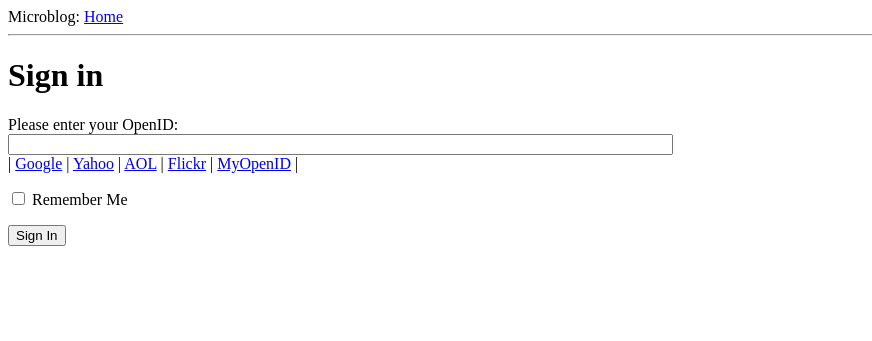
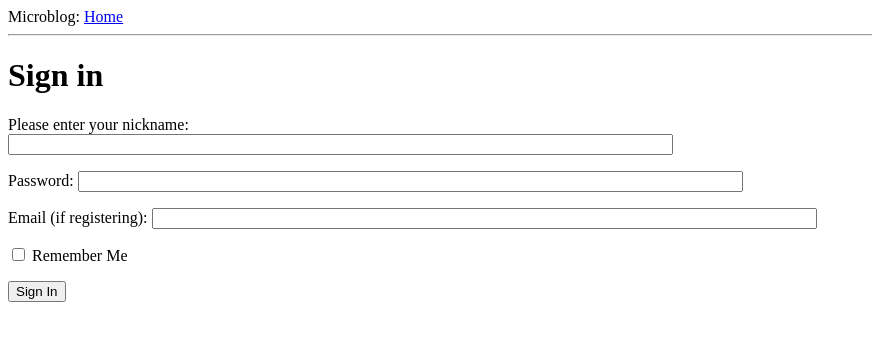
Before and after one commit to JohnYangSam/flask-mega-tutorial, a Flask app: page /login in a window 1280 px wide. Shown: the top 341 px of the page, without its empty margins (0-872 px from the left). Run offline with Flask 2, Linux system fonts and the light colour scheme.

Commit message:
Add working, but messy, password login system

```diff
--- a/app/forms.py
+++ b/app/forms.py
@@ -7,6 +7,13 @@ from flask.ext.wtf import Form
 from wtforms import TextField, BooleanField
 from wtforms.validators import Required
 
+
 class LoginForm(Form):
-    openid = TextField('openid', validators=[Required()])
+    # TODO: put back
+    #openid = TextField('openid', validators=[Required()])
+    openid = TextField('openid')
     remember_me = BooleanField('remember_me', default=False)
+
+    nickname = TextField('nickname', validators=[Required()])
+    password = TextField('password', validators=[Required()])
+    email = TextField('email')
--- a/app/requirements.txt
+++ b/app/requirements.txt
@@ -12,3 +12,4 @@ flask-wtf
 pytz
 flask-babel
 flup
+passlib
--- a/app/templates/base.html
+++ b/app/templates/base.html
@@ -1,7 +1,7 @@
 <html>
     <head>
     {% block head %}
-        <meta http-equiv="refresh" content="10">
+        <!-- <meta http-equiv="refresh" content="10"> -->
         {% if title %}
         <title>{{title}}</title>
         {% else %}
--- a/app/templates/login.html
+++ b/app/templates/login.html
@@ -18,6 +18,7 @@ function set_openid(openid, pr) {
 <h1>Sign in</h1>
 <form action="" method="post" name="login">
     {{form.hidden_tag()}}
+        <!--- TODO: put back
     <p>
         Please enter your OpenID:<br/>
         {{form.openid(size=80)}}<br />
@@ -28,6 +29,28 @@ function set_openid(openid, pr) {
         <a href="javascript:set_openid('{{pr.url}}', '{{pr.name}}');">{{pr.name}}</a> |
         {% endfor %}
     </p>
+        -->
+    <p>
+        Please enter your nickname:<br />
+        {{form.nickname(size=80)}}<br />
+        {% for error in form.errors.nickname %}
+        <span style="color:red;">[{{error}}]</span>
+        {% endfor %}
+    </p>
+    <p>
+        Password:
+        {{form.password(size=80)}}<br />
+        {% for error in form.errors.password %}
+        <span style="color:red;">[{{error}}]</span>
+        {% endfor %}
+    </p>
+    <p>
+        Email (if registering):
+        {{form.email(size=80)}}<br />
+        {% for error in form.errors.email %}
+        <span style="color:red;">[{{error}}]</span>
+        {% endfor %}
+    </p>
     <p>{{form.remember_me}} Remember Me</p>
     <p><input type="submit" value="Sign In"></p>
 </form>
--- a/app/views.py
+++ b/app/views.py
@@ -1,12 +1,15 @@
-from flask import render_template, flash, redirect
-from app import app
+from flask import (render_template, flash, redirect, session, url_for, request, g)
+from flask.ext.login import login_user, logout_user, current_user, login_required
+from app import app, db, lm, oid
 from forms import LoginForm
+from models import User, ROLE_USER, ROLE_ADMIN
 
-
+# Homepage
 @app.route('/')
 @app.route('/index')
+@login_required
 def index():
-    user = {'name': 'Kell'}  # fake user
+    user = g.user
     posts = [
         {
             'author': {'nickname': 'John'},
@@ -23,17 +26,96 @@ def index():
                            posts=posts)
 
 
+# Login
+
+# Functions with this decorator are run each time a request is received
+# before the view function
+@app.before_request
+def before_request():
+    # current_user returns the current user for the request (flask login)
+    # we add it to 'g' to have an easier handle to it in things like templates
+    g.user = current_user
+
+
 @app.route('/login', methods=['GET', 'POST'])
+@oid.loginhandler
 def login():
+    # 'g' is the place to store & share data through the lifecycle of a request
+    if g.user is not None and g.user.is_authenticated():
+        return redirect(url_for('index'))
     form = LoginForm()
     if form.validate_on_submit():
-        flash('Login requested for OpenID="' +
-              form.openid.data + '", remember_me=' +
-              str(form.remember_me.data))
+        # session stores data for any future requests of the client
+        # flask keeps a session file for each application client
+        session['remember_me'] = form.remember_me.data
+        nickname = form.nickname.data
+        password = form.password.data
+        email = form.email.data
 
-        return redirect('/index')
+        # Checking basics
+        if nickname is None or nickname == "":
+            form.errors.nickname.append('Must enter a nickname')
+            return redirect(url_for('login'))
+        if password is None:
+            form.errors.password.append("Must enter a password")
+            return redirect(url_for('login'))
 
+        # Check if login / registration
+        user = User.query.filter_by(nickname=nickname).first()
+        if user is None:
+            if (email is None or email == ""):
+                flash('Please enter a valid email to register')
+                return redirect(url_for('login'))
+
+            user = User(nickname=nickname,
+                        email=email,
+                        role=ROLE_USER)
+            db.session.add(user)
+            db.session.commit()
+
+        remember_me = False
+        if 'remember_me' in session:
+            remember_me = session['remember_me']
+            session.pop('remember_me', None)
+        login_user(user, remember=remember_me)
+        # 'next' request arg is automatically set by flask login when
+        # @lm.login_required decorator is used
+        return redirect(request.args.get('next') or url_for('index'))
+
+
+        # TODO: Put back
+        #return oid.try_login(form.openid.data, ask_for=['nickname', 'email'])
     return render_template('login.html',
                            title='Sign In',
                            form=form,
                            providers=app.config['OPEN_ID_PROVIDERS'])
+
+
+# Login logic
+@lm.user_loader
+def load_user(id):
+    # Flask-Login ids are unicode strings, hence conversion
+    return User.query.get(int(id))
+
+
+@oid.after_login
+def after_login(resp):
+    if resp.email is None or resp.email == "":
+        flash('Invalid login. Please try again.')
+        return redirect(url_for('login'))
+    user = User.query.filter_by(email=resp.email).first()
+    if user is None:
+        nickname = resp.nickname
+        if nickname is None or nickname == "":
+            nickname = resp.email.split('@')[0]
+        user = User(nickname=nickname, email=resp.email, role=ROLE_USER)
+        db.session.add(user)
+        db.session.commit()
+    remember_me = False
+    if 'remember_me' in session:
+        remember_me = session['remember_me']
+        session.pop('remember_me', None)
+    login_user(user, remember=remember_me)
+    # 'next' request arg is automatically set by flask login when
+    # @lm.login_required decorator is used
+    return redirect(request.args.get('next') or url_for('index'))
```
Also changed, not shown: app/__init__.py (+17 -0 lines), app/models.py (+38 -0 lines), migrations/versions/3ce75914ab63_.py (added, +26 -0 lines), migrations/versions/5a05524ae19d_.py (added, +33 -0 lines).
